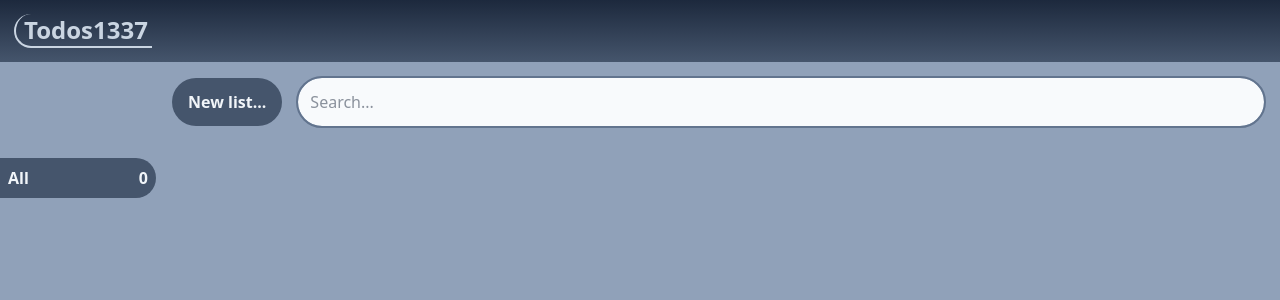
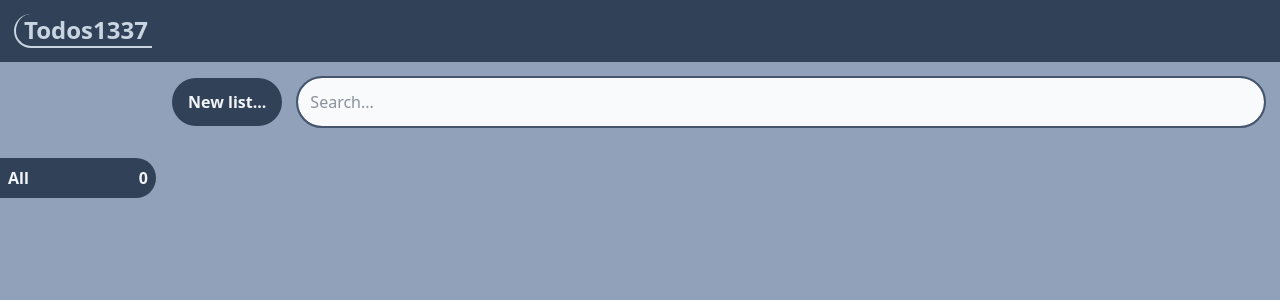
Before and after one commit to Ahtoh1337/todos, a React (Vite) app: page / in a window 1280 px wide. Shown: the top 300 px of the page. Built offline with nearby package versions, Linux system fonts and the light colour scheme.

Commit message:
Further finish redesign

```diff
--- a/src/ConfirmButton.tsx
+++ b/src/ConfirmButton.tsx
@@ -39,7 +39,6 @@ export default function ConfirmButton({ children, className, confirmText, onConf
                 <div ref={popupRef}
                     className="absolute rounded-md p-2
                     bg-button-300 text-text-50
-                    bg-linear-to-b from-button-400
                     font-bold
                     right-0 min-w-40 text-center
                     drop-shadow-md">
@@ -48,7 +47,8 @@ export default function ConfirmButton({ children, className, confirmText, onConf
                     </p>
                     <div className="flex justify-around items-center">
                         <button
-                            className="py-3 sm:py-0 px-3.5 sm:px-2 rounded-full
+                            className="h-12 w-12 rounded-full
+                            sm:h-auto sm:w-11
                             bg-button-600
                             hover:bg-button-700 hover:text-text-300
                             hover:drop-shadow-sm"
@@ -59,7 +59,8 @@ export default function ConfirmButton({ children, className, confirmText, onConf
                             Yes
                         </button>
                         <button
-                            className="py-3 sm:py-0 px-3.5 sm:px-2 rounded-full
+                            className="h-12 w-12 rounded-full
+                            sm:h-auto sm:w-11
                             bg-button-500
                             hover:bg-button-600 hover:text-text-300
                             hover:drop-shadow-sm"
--- a/src/Header.tsx
+++ b/src/Header.tsx
@@ -2,7 +2,7 @@ import { observer } from "mobx-react-lite";
 
 export const Header = observer(function () {
     return <div className="w-full p-3.5 pr-
-    bg-header-100 bg-gradient-to-b from-header-200
+    bg-header-100
     flex justify-between">
         <div className="text-3xl sm:text-2xl pl-2 pr-1
         border-l-2 border-b-2
--- a/src/LabelNav.tsx
+++ b/src/LabelNav.tsx
@@ -43,7 +43,7 @@ export const LabelNav = observer(function ({ current, show, onSelect, setShowNav
                         py-4  sm:py-2
                         font-bold rounded-l-full sm:rounded-r-full sm:rounded-l-none
                         flex justify-between
-                        ${current === "" ? "bg-button-400 text-text-100" : "text-button-500 hover:bg-button-300 hover:text-button-600"}`}
+                        ${current === "" ? "bg-button-400 text-text-100" : "text-button-500 hover:bg-button-200 hover:text-button-600"}`}
                             onClick={() => onSelect("")}>
                             <span>All</span>
                             <span>{todoApp.todoListCount}</span>
@@ -61,7 +61,7 @@ export const LabelNav = observer(function ({ current, show, onSelect, setShowNav
                                 py-4 sm:py-2
                     font-bold rounded-l-full sm:rounded-r-full sm:rounded-l-none
                     flex justify-between
-                    ${current === label ? "bg-button-400 text-text-100 drop-shadow-sm" : "text-button-500 hover:bg-button-300 hover:text-button-600"}`}
+                    ${current === label ? "bg-button-400 text-text-100 drop-shadow-sm" : "text-button-500 hover:bg-button-200 hover:text-button-600"}`}
                                 onClick={() => onSelect(label)}>
                                 <span>{label}</span>
                                 <span>{count}</span>
@@ -75,9 +75,7 @@ export const LabelNav = observer(function ({ current, show, onSelect, setShowNav
             fixed top-2 right-2 z-1
             transition-colors
             bg-linear-to-b
-            ${show ? "bg-button-400 from-button-600"
-                : "bg-button-600 from-button-700"
-            }`}
+            bg-button-500 from-button-600`}
                 onClick={e => {
                     e.stopPropagation();
                     setShowNav(!show)
--- a/src/TodoListComp.tsx
+++ b/src/TodoListComp.tsx
@@ -16,11 +16,11 @@ export const TodoListComp = observer(function ({ todoList }: { todoList: TodoLis
 
     let addTodoRef = useRef<HTMLInputElement>(null);
     return (
-        <div className={`bg-default-list-100 px-3 py-2 rounded-lg drop-shadow-sm
+        <div className={`px-3 py-2 rounded-lg drop-shadow-sm
             transition-colors duration-300 sm:transition-none
-            text-default-list-400 bg-linear-to-b
-            ${todoList.pinned ? "from-default-list-200/95 to-25% to-default-list-50/80"
-                : ""}`}>
+            text-default-list-400
+            ${todoList.pinned ? "bg-default-list-50"
+                : "bg-default-list-100"}`}>
             <div className="flex justify-between mb-1">
                 <button
                     className={`w-10 h-10 sm:w-7 sm:h-7
@@ -38,7 +38,7 @@ export const TodoListComp = observer(function ({ todoList }: { todoList: TodoLis
                     active:bg-default-list-200
                     transition-colors sm:transition-none duration-300
                     sm:hover:bg-default-list-200 sm:active:bg-default-list-300
-                    disabled:hidden"
+                    disabled:text-white/0"
                     onConfirm={() => todoApp.deleteTodoList(todoList)}
                     confirmText={`Delete ${shortText}?`}
                     disabled={todoList.pinned}>
--- a/src/index.css
+++ b/src/index.css
@@ -4,14 +4,13 @@
     --color-background-50: var(--color-slate-400);
     --color-background-100: var(--color-slate-500);
 
-    --color-header-100: var(--color-slate-600);
-    --color-header-200: var(--color-slate-800);
+    --color-header-100: var(--color-slate-700);
 
-    --color-button-200: var(--color-slate-400); /* Light button hover */
-    --color-button-300: var(--color-slate-500); /* Normal light */
-    --color-button-400: var(--color-slate-600); /* Normal */
-    --color-button-500: var(--color-slate-700); /* Hover */
-    --color-button-600: var(--color-slate-800); /* Active */
+    --color-button-200: var(--color-slate-500); /* Light button hover */
+    --color-button-300: var(--color-slate-600); /* Normal light */
+    --color-button-400: var(--color-slate-700); /* Normal */
+    --color-button-500: var(--color-slate-800); /* Hover */
+    --color-button-600: var(--color-slate-900); /* Active */
     --color-button-700: var(--color-slate-950); /* Active darker */
 
     --color-text-50: var(--color-slate-50);
```
